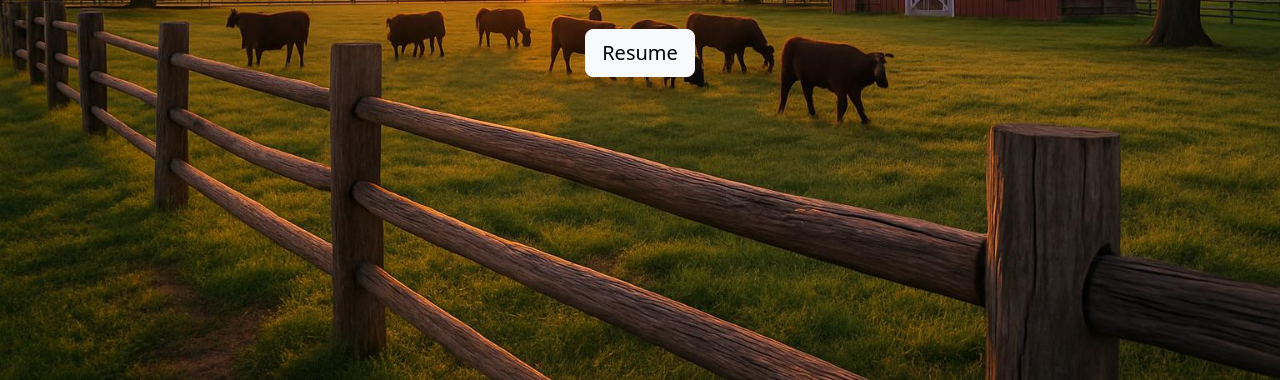
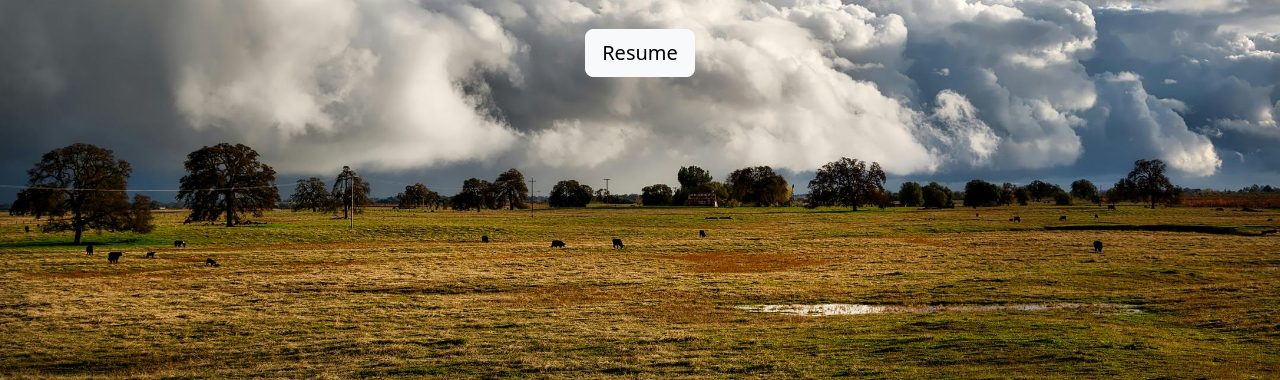
Before and after one commit to jasonmarquette/website, a plain HTML site: page index.html in a window 1280 px wide. Shown: the part 420-800 px from the top of the page. Drawn offline with nearby package versions, Linux system fonts and the light colour scheme.

Commit message:
updated the index for the old ranch file

```diff
--- a/index.html
+++ b/index.html
@@ -16,7 +16,7 @@
             align-items: center;
             text-align: center;
             height: 100vh;
-            background-image: url('ranch.jpg');
+            background-image: url('ranch_old.jpg');
             background-size: cover;
             background-position: center;
             background-repeat: no-repeat;
```
